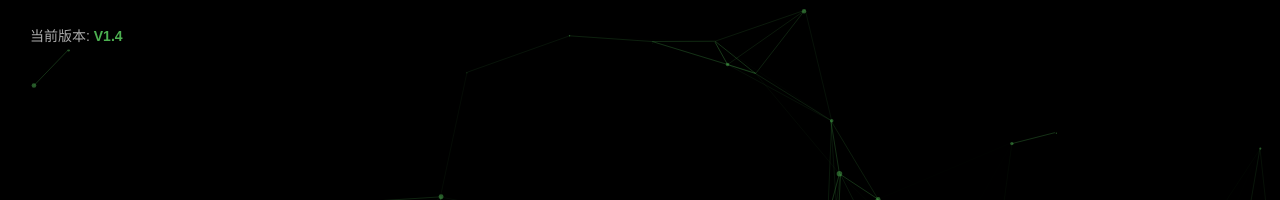
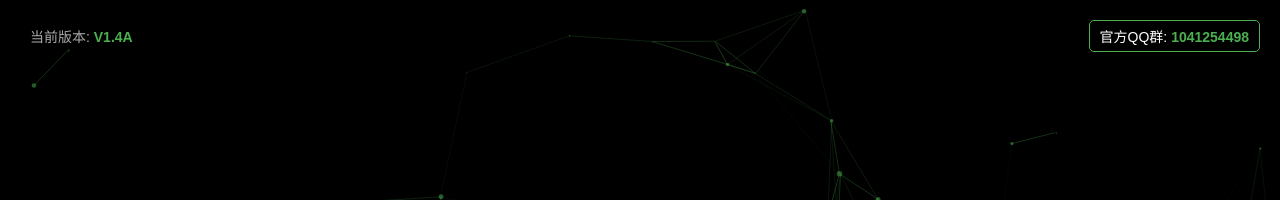
Before and after one commit to Yangjiarui10098/mcweb, a plain HTML site: page index.html in a window 1280 px wide. Shown: the top 200 px of the page. Drawn offline with nearby package versions, Linux system fonts and the light colour scheme.

Commit message:
Add files via upload

```diff
--- a/index.html
+++ b/index.html
@@ -3,8 +3,8 @@
 <head>
     <meta charset="UTF-8">
     <meta name="viewport" content="width=device-width, initial-scale=1.0">
-    <meta name="app-version" content="1.4">
-    <title>我的世界下载器 V1.4</title>
+    <meta name="app-version" content="1.4A">
+    <title>我的世界下载器 V1.4A</title>
     <style>
         * {
             margin: 0;
@@ -70,22 +70,22 @@
             color: #aaa;
         }
 
-        /* 第二阶段：工作室商标 (新增) */
+        /* 第二阶段：工作室商标 */
         .studio-brand {
             position: absolute;
             display: flex;
             flex-direction: column;
             align-items: center;
-            opacity: 0; /* 默认隐藏 */
+            opacity: 0;
             animation: showStudio 1s ease-in-out forwards;
-            animation-delay: 1.5s; /* 等待第一阶段结束后再显示 */
+            animation-delay: 1.5s;
         }
 
         .studio-brand img {
-            width: 80px; /* 工作室 Logo 大小 */
+            width: 80px;
             height: auto;
             margin-bottom: 10px;
-            border-radius: 10px; /* 如果需要圆角可以保留 */
+            border-radius: 10px;
         }
 
         .studio-brand span {
@@ -130,18 +130,27 @@
             position: relative;
             padding-top: 60px;
             height: 100%;
-            display: none; /* 默认隐藏，启动页结束后显示 */
+            display: none;
             flex-direction: column;
             justify-content: center;
             align-items: center;
         }
 
-        /* 左上角版本号 */
+        /* 顶部栏：版本号 + QQ群号 */
+        .top-bar {
+            position: absolute;
+            top: 0;
+            left: 0;
+            width: 100%;
+            padding: 20px;
+            display: flex;
+            justify-content: space-between;
+            align-items: center;
+            box-sizing: border-box;
+            z-index: 10;
+        }
+
         .version-display {
-            position: absolute;
-            top: 20px;
-            left: 20px;
-            z-index: 3;
             font-size: 14px;
             color: #aaa;
             background: rgba(0,0,0,0.5);
@@ -149,6 +158,20 @@
             border-radius: 5px;
         }
         .version-display span {
+            color: #4CAF50;
+            font-weight: bold;
+        }
+
+        /* 右上角 QQ群号 */
+        .qq-group {
+            font-size: 14px;
+            color: #fff;
+            background: rgba(0,0,0,0.5);
+            padding: 5px 10px;
+            border-radius: 5px;
+            border: 1px solid #4CAF50;
+        }
+        .qq-group span {
             color: #4CAF50;
             font-weight: bold;
         }
@@ -341,7 +364,7 @@
         <div class="splash-main">
             <img src="logo.png" alt="Logo" onerror="this.style.display='none'">
             <h1>我的世界下载器</h1>
-            <p>V1.4</p>
+            <p>V1.4A</p>
         </div>
 
         <!-- 第二阶段：工作室商标 -->
@@ -355,7 +378,11 @@
 
     <!-- 主界面 -->
     <div class="container" id="mainContainer">
-        <div class="version-display">当前版本: <span>V1.4</span></div>
+        <!-- 顶部栏：版本号 + QQ群号 -->
+        <div class="top-bar">
+            <div class="version-display">当前版本: <span>V1.4A</span></div>
+            <div class="qq-group">官方QQ群: <span>1041254498</span></div>
+        </div>
 
         <img src="logo.png" alt="Minecraft Logo" class="logo" onerror="this.style.display='none'">
         <h1>我的世界下载器</h1>
@@ -402,8 +429,9 @@
             <div class="section">
                 <h2>应用信息</h2>
                 <p><strong>名称：</strong>我的世界下载器</p>
-                <p><strong>当前版本：</strong>V1.4 (重要更新)</p>
+                <p><strong>当前版本：</strong>V1.4A (1.4子版本)</p>
                 <p><strong>开发者：</strong>MC Web 工作室</p>
+                <p><strong>官方QQ群：</strong>1041254498</p>
                 <p><strong>声明：</strong>本工具仅为方便玩家跳转官方下载页，不提供破解或修改内容。</p>
             </div>
 
```
